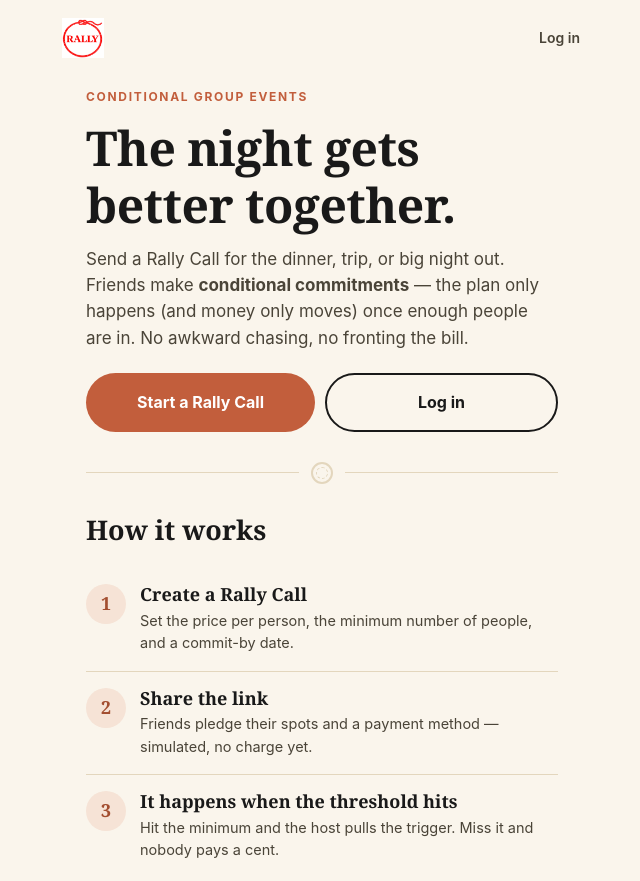
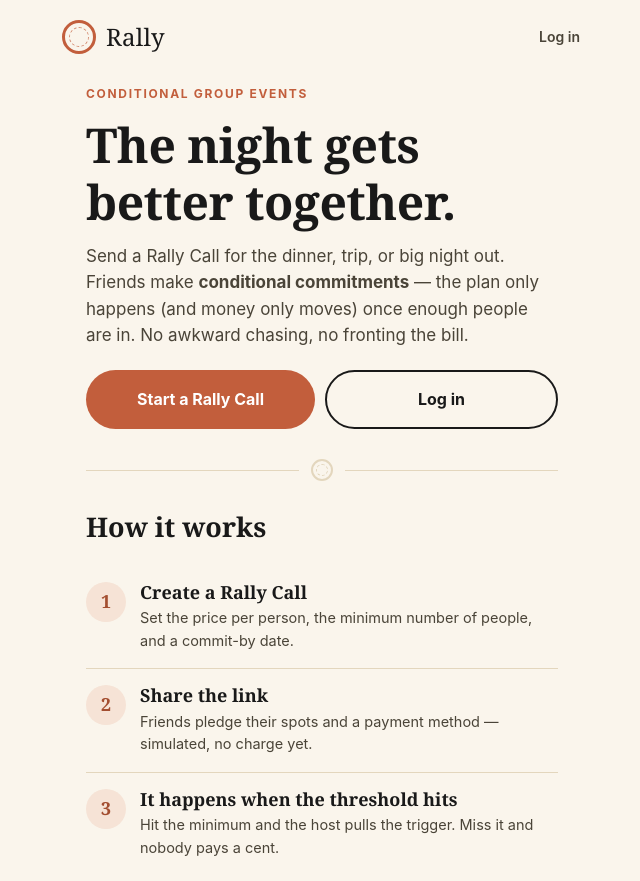
Before and after one commit to ftmoore17/rally-live, a website: page public/index.html in a window 1280 px wide. Shown: the top 881 px of the page, without its empty margins (318-958 px from the left). Drawn offline with Linux system fonts and the light colour scheme.

Commit message:
Revert "Rally: use real rope-circle logo in header + favicon on all pages"
This reverts commit 3257dd6326d3e739a6049274a54820d7efbdc14b.

```diff
--- a/public/index.html
+++ b/public/index.html
@@ -5,13 +5,13 @@
   <meta name="viewport" content="width=device-width, initial-scale=1.0">
   <title>Rally — The night gets better together</title>
   <meta name="description" content="Rally: threshold-based group event funding. Commit only when the crowd shows up.">
-  <link rel="icon" href="/logo.jpg">
   <link rel="stylesheet" href="/styles.css">
 </head>
 <body>
   <header class="top">
     <a class="brand" href="/" aria-label="Rally home">
-      <img class="brand-logo" src="/logo.jpg" alt="Rally">
+      <span class="logo-ring" aria-hidden="true"></span>
+      <span class="brand-name">Rally</span>
     </a>
     <a class="top-link" href="/login.html">Log in</a>
   </header>
--- a/public/styles.css
+++ b/public/styles.css
@@ -87,11 +87,6 @@ header.top {
   font-family: var(--serif);
   font-size: 24px;
   letter-spacing: 0.01em;
-}
-.brand-logo {
-  height: 40px;
-  width: auto;
-  display: block;
 }
 
 /* Rope-circle divider */
```
Also changed, not shown: public/builder.html (+2 -2 lines), public/dashboard.html (+2 -2 lines), public/host-event.html (+2 -2 lines), public/invite.html (+2 -2 lines), public/login.html (+2 -2 lines), public/logo.jpg (deleted).
